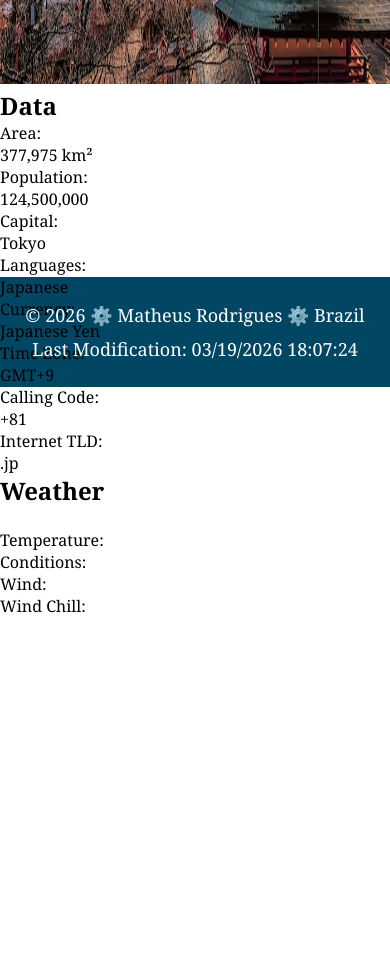
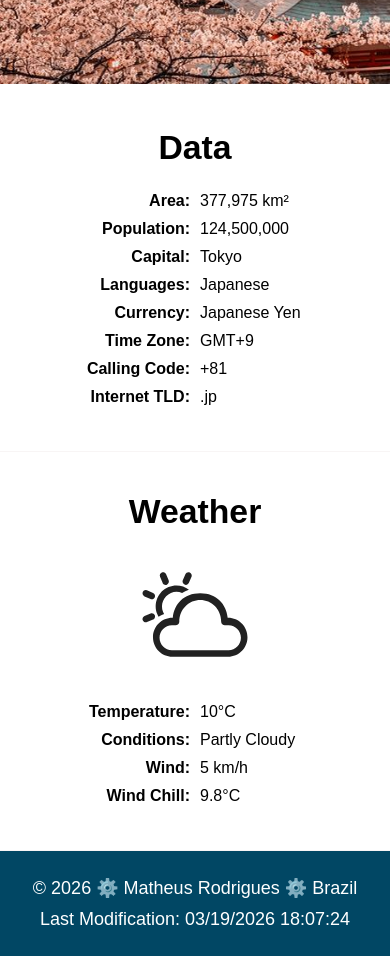
Before and after one commit to Ma1heus/wdd131, a plain HTML site: page week03/place.html in a window 390 px wide. Shown: the part 760-1716 px from the top of the page. Before the commit the page ends 1377 px from the top, so only its background shows below. Drawn offline with Linux system fonts and the light colour scheme.

Commit message:
I finished to mobile style, and also added all the necessary images to the project. I also completed the JS code for this project.
I still need to complete the Web style, so all of the project will be done.

```diff
--- a/week03/place.html
+++ b/week03/place.html
@@ -1,35 +1,36 @@
 <!DOCTYPE html>
 <html lang="en">
+
 <head>
     <meta charset="UTF-8">
     <meta name="viewport" content="width=device-width, initial-scale=1.0">
 
-    <meta name="description"
-        content="WDD 131 – ">
+    <meta name="description" content="WDD 131 – ">
     <meta name="author" content="Matheus Luz Rodrigues">
 
     <link rel="stylesheet" href="styles/place.css">
     <link rel="stylesheet" href="styles/place-large.css">
 
-    <!-- Google Fonts Preconnect -->
-    <link rel="preconnect" href="https://fonts.googleapis.com">
-    <link rel="preconnect" href="https://fonts.gstatic.com" crossorigin>
-
-    <!-- Google Font -->
-    <link href="https://fonts.googleapis.com/css2?family=Quicksand:wght@300;400;500;600;700&display=swap" rel="stylesheet">
-
     <script src="scripts/place.js" defer></script>
 
     <title>WDD 131 – Assignment: Country Page</title>
 </head>
+
 <body>
     <header>
         <h1>Japan</h1>
     </header>
     <main>
-        <figure>
-            <img src="images/japanese-temple.jpg" alt="">
-        </figure>
+        <picture>
+            <!-- Desktop -->
+            <source srcset="images/japanese-temple-large.webp" media="(min-width: 768px)">
+
+            <!-- Tablet -->
+            <source srcset="images/japanese-temple.webp" media="(min-width: 480px)">
+
+            <!-- Mobile -->
+            <img src="images/small-temple.webp" alt="Japanese temple with mountain">
+        </picture>
         <section class="info-place">
             <h2>Data</h2>
             <ul>
@@ -67,9 +68,9 @@
                 </li>
             </ul>
         </section>
-        <section>
+        <section class="weather-info">
             <h2>Weather</h2>
-            <img src="" alt="" id="weathericon">
+            <img src="images/partly-cloudy-day.svg" alt="An image about a partly cloudy day">
             <ul>
                 <li>
                     <p>Temperature:</p>
@@ -98,4 +99,5 @@
         <p id="lastModified"></p>
     </footer>
 </body>
+
 </html>
--- a/week03/scripts/place.js
+++ b/week03/scripts/place.js
@@ -6,3 +6,27 @@ document.getElementById("currentyear").textContent = currentYear;
 
 // Get last modified date
 document.getElementById("lastModified").textContent = "Last Modification: " + document.lastModified;
+
+const temperature = 10;
+const windSpeed = 5;
+
+document.getElementById("temperature").textContent = temperature + "°C";
+document.getElementById("wind").textContent = windSpeed + " km/h";
+document.getElementById("conditions").textContent = "Partly Cloudy";
+
+function calculateWindChill(temp, wind) {
+    return (
+        13.12 +
+        0.6215 * temp -
+        11.37 * Math.pow(wind, 0.16) +
+        0.3965 * temp * Math.pow(wind, 0.16)
+    ).toFixed(1);
+}
+
+let windChill = "N/A";
+
+if (temperature <= 10 && windSpeed > 4.8) {
+    windChill = calculateWindChill(temperature, windSpeed) + "°C";
+}
+
+document.getElementById("wind-chill").textContent = windChill;
--- a/week03/styles/place.css
+++ b/week03/styles/place.css
@@ -1,49 +1,114 @@
-*{
+* {
     margin: 0;
     padding: 0;
     box-sizing: border-box;
-    font-family:Cambria, Cochin, Georgia, Times, 'Times New Roman', serif;
+    font-family: 'Montserrat', sans-serif;
 }
 
-:root{
-    --backgroundcolor: #014764;
-    --titlecolor: #ffffff;
+:root {
+    --maincolor: #014764;
+    --secondcolor: #ffffff;
+    --thirdcolor: rgb(191, 218, 192);
 }
 
-header{
+html {
+    width: 100%;
+}
+
+header {
     display: flex;
     align-items: center;
     justify-content: center;
 
     height: 20vh;
+    width: 100%;
+
     font-size: 4vw;
-    border-bottom: 1.5rem solid rgb(191, 218, 192);
-    background-color: var(--backgroundcolor);
-    color: var(--titlecolor);
+    border-bottom: 1.5rem solid var(--thirdcolor);
+    background-color: var(--maincolor);
+    color: var(--secondcolor);
 }
 
-main{
-    height: 100vh;
+main {
+    display: flex;
+    align-items: center;
+    justify-content: center;
+    flex-direction: column;
+
     flex: 1;
 }
 
-figure img{
+picture{
     width: 100%;
-    height: 80vh;
 }
 
+picture img, source{
+    height:80vh;
+    width: 100%;
+}
 
+.info-place,
+.weather-info {
+    display: flex;
+    align-items: center;
+    flex-direction: column;
+    justify-content: center;
 
+    width: 100%;
+    padding: 40px;
+    border-bottom: 1px solid #f8f5f5;
+}
+
+.info-place h2,
+.weather-info h2 {
+    font-size: 4vh;
+    margin-bottom: 20px;
+    font-weight: bold;
+}
+
+.info-place ul,
+.weather-info ul {
+    display: flex;
+    flex-direction: column;
+    align-items: center;
+
+    list-style: none;
+}
+
+.info-place ul li,
+.weather-info ul li {
+    display: flex;
+    justify-content: center;
+    gap: 10px;
+    padding: 5px;
+}
+
+.info-place ul li p:first-child,
+.weather-info ul li p:first-child {
+    font-weight: bold;
+    width: 150px;
+    text-align: right;
+}
+
+.info-place ul li p:last-child,
+.weather-info ul li p:last-child {
+    width: 150px;
+    text-align: left;
+}
+
+.weather-info img{
+    margin-bottom:20px;
+    height: 15vh;
+}
 
 /* FOOTER */
 
 footer {
-    background-color: var(--backgroundcolor);
+    background-color: var(--maincolor);
     text-align: center;
     padding: 1rem 0;
-    margin: 1.5rem 0 0 0;
     width: 100%;
-    color: #ffffff;
+    color: var(--secondcolor);
 }
 
 footer p {
```
Also changed, not shown: week03/images/japanese-temple.jpg (deleted), week03/images/japanese-temple.webp (added), week03/images/partly-cloudy-day.svg (added), week03/images/small-temple.webp (added).
